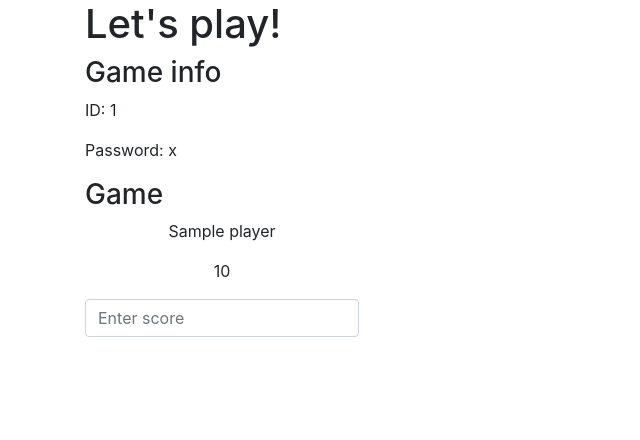
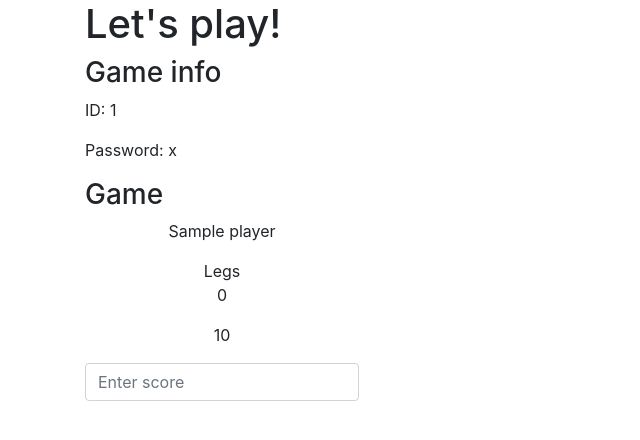
Before and after one commit to ameliebou/dartsgames, a Rails app: page /games/1 in a window 1280 px wide. Shown: the top 440 px of the page, without its empty margins (0-640 px from the left). Run offline with Rails 7, Linux system fonts and the light colour scheme; the visitor is signed in with stand-in values (Sample User, id 1); tables that the repository leaves empty hold one stand-in row (values such as "Sample post"); data that the repository does not hold is empty; style sheets or scripts are compiled from the project's sources; some libraries are stand-ins or nearby versions.

Commit message:
added legs & a bit of styling to game show

```diff
--- a/app/assets/stylesheets/application.scss
+++ b/app/assets/stylesheets/application.scss
@@ -1,4 +1,3 @@
-@import "bootstrap/scss/bootstrap";
 /*
  * This is a manifest file that'll be compiled into application.css, which will include all the files
  * listed below.
@@ -14,3 +13,8 @@
  *= require_tree .
  *= require_self
  */
+
+
+@import "bootstrap/scss/bootstrap";
+
+@import "scores";
--- a/app/assets/stylesheets/scores.scss
+++ b/app/assets/stylesheets/scores.scss
@@ -1,3 +1,3 @@
-// Place all the styles related to the scores controller here.
-// They will automatically be included in application.css.
-// You can use Sass (SCSS) here: https://sass-lang.com/
+.score {
+  font-size: 60px;
+}
--- a/app/views/games/show.html.erb
+++ b/app/views/games/show.html.erb
@@ -10,8 +10,14 @@
     <% @players.each_with_index do |player, i| %>
       <div class="player-container">
         <p><%= player.name %></p>
+        Legs
+        <div id="leg-<%= i + 1 %>" class="legs">0</div>
+
         <div id="score-<%= i + 1 %>" class="score">
           <p><%= @game.game_type - player.scores.map{|s| s.score}.sum %></p>
+          <% if @game.game_type - player.scores.map{|s| s.score}.sum == 0 %>
+            <% Score.destroy_all %>
+          <% end %>
         </div>
         <div class="scores-container">
           <% player.scores.each do |score| %>
```
